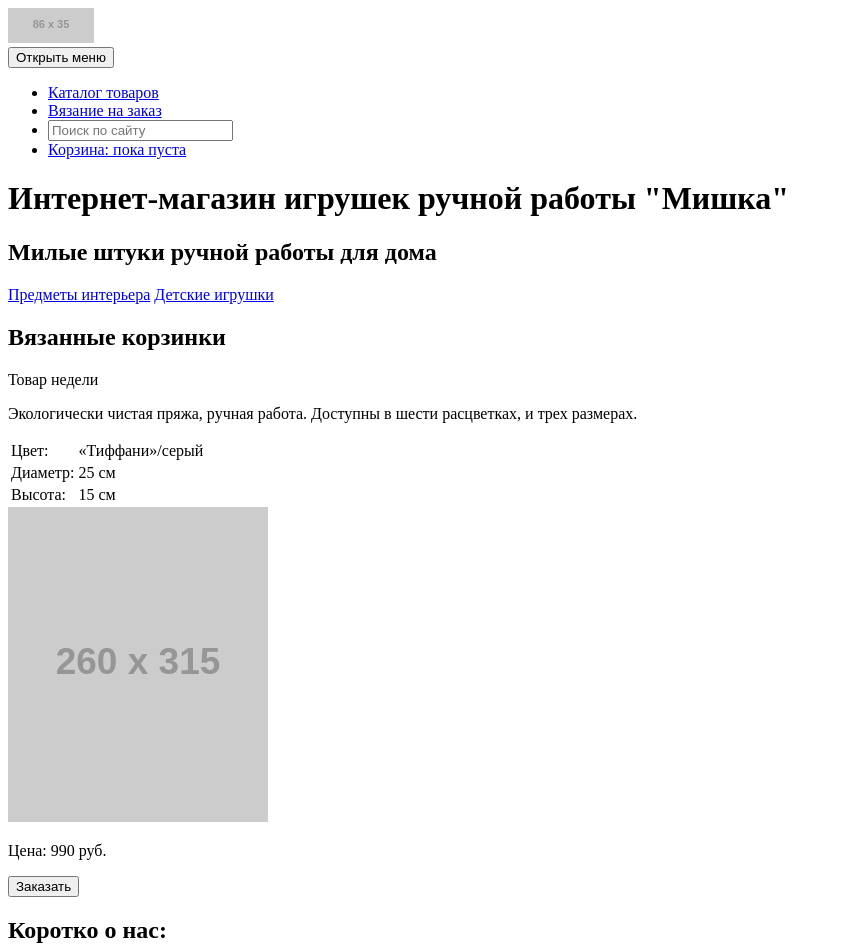
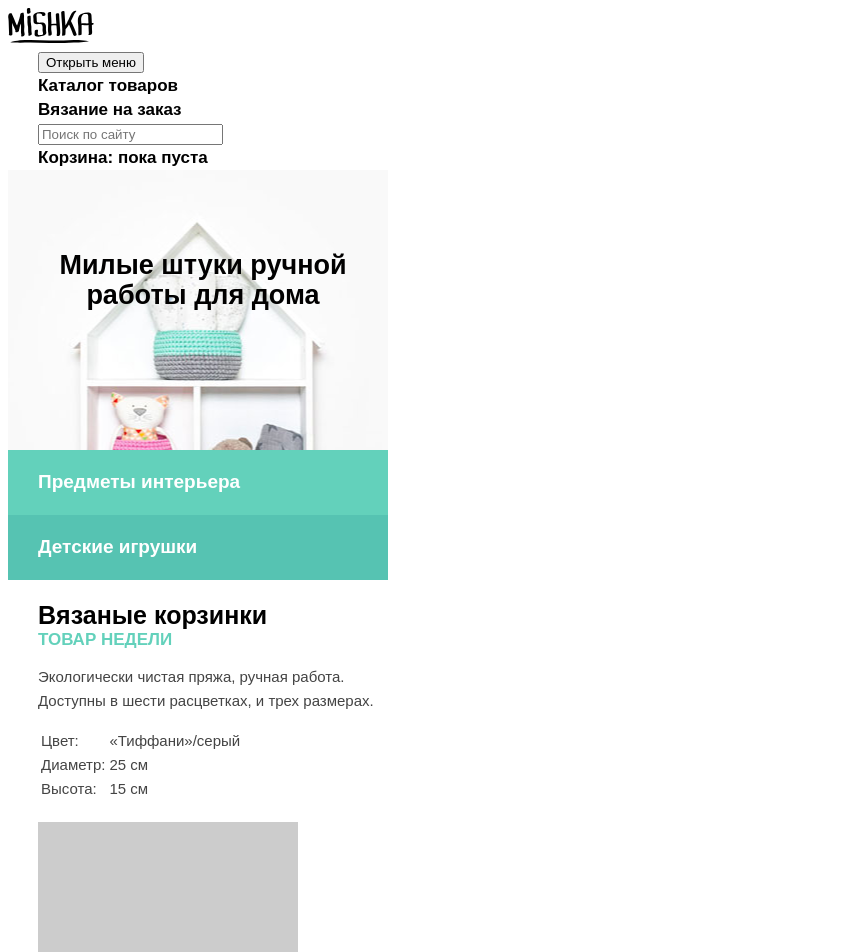
Before and after one commit to julia-king/911871-mishka-16, a website: page source/index.html in a window 1280 px wide. Shown: the top 952 px of the page, without its empty margins (0-841 px from the left). Drawn offline with nearby package versions, Linux system fonts and the light colour scheme; files that its build step writes are made by us from their sources; placeholder pictures from the web are drawn by us.

Commit message:
Начинает вёрстку с препроцессором

```diff
--- a/source/index.html
+++ b/source/index.html
@@ -5,12 +5,13 @@
 <head>
   <meta charset="utf-8">
   <title>Интернет-магазин "Мишка"</title>
+  <link href="css/style.css" rel="stylesheet">
 </head>
 
 <body>
   <header class="page-header">
     <a class="page-header__logo">
-      <img class="page-header__logo-image" src="http://placehold.it/86x35" width="86" height="35" alt="Мишка">
+      <img class="page-header__logo-image" src="img/logo-mobile.svg" width="86" height="35" alt="Мишка">
     </a>
     <nav class="main-nav">
       <button class="main-nav__toggle" type="button">Открыть меню</button>
@@ -43,8 +44,12 @@
 
         <h2 class="products__title">Милые штуки ручной работы для дома</h2>
         <div class="products__list">
-          <a href="#" class="products__item products__item--interior">Предметы интерьера</a>
-          <a href="#" class="products__item products__item--toys">Детские игрушки</a>
+          <div class="products__item products__item--interior">
+            <a href="#" class="products__link products__link--interior">Предметы интерьера</a>
+          </div>
+          <div class="products__item products__item--toys">
+          <a href="#" class="products__link products__link--toys">Детские игрушки</a>
+          </div>
         </div>
       </div>
     </section>
@@ -56,7 +61,7 @@
 
 
           <div class="featured__name">
-            <h2 class="featured__title">Вязанные корзинки</h2>
+            <h2 class="featured__title">Вязаные корзинки</h2>
             <p class="featured__item-of-week">Товар недели</p>
           </div>
 
@@ -169,7 +174,7 @@
       </ul>
     </div>
     <div class="page-footer__copyright copyright">
-      <b class="copyright__text">Разработано:</b>
+      <b class="copyright__text">Разработано</b>
       <a class="button copyright__link" href="https://htmlacademy.ru/intensive/adaptive"><img class="page-footer__logo" src="http://placehold.it/27x34" width="27" height="34" alt="HTML Academy" /></a>
     </div>
 
--- /dev/null
+++ b/source/sass/about.scss
@@ -0,0 +1,22 @@
+.about {
+  padding-top: 20px;
+  padding-left: 30px;
+}
+
+.about__title {
+  font-size: 25px;
+  line-height: 30px;
+  text-align: left;
+}
+
+.about__list {
+  margin: 0;
+  padding: 0;
+  list-style: none;
+}
+
+.advantages__text {
+  font-size: 17px;
+  line-height: 20px;
+  text-align: left;
+}
--- /dev/null
+++ b/source/sass/catalog-products.scss
@@ -0,0 +1,35 @@
+.catalog-products__list {
+  margin: 0;
+  padding: 0;
+  padding-right: 30px;
+  padding-left: 30px;
+  padding-bottom: 30px;
+  list-style: none;
+}
+.catalog-products__item {
+  padding-top: 30px;
+}
+.catalog-products__item-text {
+  padding-left: 20px;
+}
+.catalog-products__title {
+  font-size: 17px;
+  line-height: 24px;
+  text-align: left;
+}
+
+.catalog-products__parameter {
+  font-size: 13px;
+  line-height: 30px;
+  font-weight: 400;
+  text-align: left;
+}
+
+.catalog-products__price {
+  font-size: 15px;
+  line-height: 24px;
+  text-align: left;
+}
+.catalog-products__buy {
+  padding-top: 30px;
+}
--- /dev/null
+++ b/source/sass/copyright.scss
@@ -0,0 +1,12 @@
+.copyright {
+  padding-bottom: 30px;
+  padding-top: 20px;
+  text-align: center;
+  background-color: #f1f1f1;
+}
+
+.copyright__text {
+  font-size: 19px;
+  line-height: 18px;
+  text-align: left;
+}
--- /dev/null
+++ b/source/sass/featured.scss
@@ -0,0 +1,62 @@
+.featured {
+  padding-left: 30px;
+  padding-bottom: 20px;
+}
+
+.featured__name {
+  padding-top: 20px;
+
+}
+
+.featured__title {
+  margin: 0;
+  font-size: 25px;
+  color: rgb(0, 0, 0);
+  line-height: 30px;
+  text-align: left;
+}
+
+.featured__item-of-week {
+  margin: 0;
+  font-size: 17px;
+  color: rgb(99, 209, 187);
+  text-transform: uppercase;
+  line-height: 20px;
+  text-align: left;
+}
+
+.featured__description {
+  font-size: 15px;
+  font-weight: 400;
+  color: rgb(68, 68, 68);
+  line-height: 24px;
+  text-align: left;
+}
+
+.featured__list {
+  padding-bottom: 20px;
+  font-size: 15px;
+  font-weight: 400;
+  color: rgb(68, 68, 68);
+  line-height: 20px;
+  text-align: left;
+}
+
+.featured__price {
+  font-size: 17px;
+  color: rgb(68, 68, 68);
+  line-height: 24px;
+  text-align: center;
+}
+
+.featured__button {
+  width: 260px;
+  padding: 10px 50px 10px 50px;
+  font-size: 17px;
+  color: rgb(68, 68, 68);
+  text-transform: uppercase;
+  line-height: 20px;
+  text-align: center;
+  background-color: #ffffff;
+  border: 2px solid #444444;
+}
--- /dev/null
+++ b/source/sass/main-nav.scss
@@ -0,0 +1,12 @@
+.main-nav {
+  padding-left: 30px;
+  a {
+  color: rgb(0, 0, 0);
+  text-decoration: none;
+  }
+}
+.main-nav__list {
+  margin: 0;
+  padding: 0;
+  list-style: none;
+}
--- /dev/null
+++ b/source/sass/page-catalog.scss
@@ -0,0 +1,8 @@
+.page-catalog__title  {
+  padding-top: 70px;
+  padding-bottom: 70px;
+  font-size: 27px;
+  line-height: 30px;
+  text-align: center;
+  background-color: #f1f1f1;
+}
--- /dev/null
+++ b/source/sass/products.scss
@@ -0,0 +1,42 @@
+.products {
+
+  min-height: 283px;
+  background: url("../img/hero-mobile@1x.jpg") top center;
+}
+
+
+.products__title {
+  margin: 0;
+  padding-top: 80px;
+  padding-bottom: 100px;
+  padding-left: 30px;
+  padding-right: 20px;
+  font-size: 27px;
+  color: rgb(1, 0, 0);
+  line-height: 30px;
+  text-align: center;
+}
+
+.products__list {
+  padding-top: 40px;
+  a {
+    font-size: 19px;
+    color: rgb(255, 255, 255);
+    font-weight: bold;
+    line-height: 24px;
+    text-align: left;
+    text-decoration: none;
+  }
+}
+
+.products__item {
+  padding-top: 20px;
+  padding-left: 30px;
+  padding-bottom: 20px;
+  &--interior {
+    background-color: #63d1bb;
+  }
+  &--toys {
+    background-color: #56c3b2;
+  }
+}
--- /dev/null
+++ b/source/sass/social.scss
@@ -0,0 +1,9 @@
+.social__list {
+  margin: 0;
+  padding: 0;
+  padding-bottom: 30px;
+  padding-top: 20px;
+  list-style: none;
+  text-align: center;
+  background-color: #f1f1f1;
+}
--- /dev/null
+++ b/source/sass/style.scss
@@ -0,0 +1,34 @@
+@import "main-nav.scss";
+@import "products.scss";
+@import "featured.scss";
+@import "about.scss";
+@import "social.scss";
+@import "copyright.scss";
+@import "page-catalog.scss";
+@import "catalog-products.scss";
+
+body {
+  width: 380px;
+  font-size: 17px;
+  line-height: 24px;
+  font-family: "OpenSans", sans-serif;
+  color: rgb(0, 0, 0);
+  font-weight: 700;
+  background: white;
+}
+
+.visually-hidden:not(:focus):not(:active) {
+  position: absolute;
+
+  width: 1px;
+  height: 1px;
+  margin: -1px;
+  border: 0;
+  padding: 0;
+
+  white-space: nowrap;
+
+  clip-path: inset(100%);
+  clip: rect(0 0 0 0);
+  overflow: hidden;
+}
```
Also changed, not shown: source/catalog.html (+4 -3 lines), source/form.html (+1 -0 lines), 1 other file.
